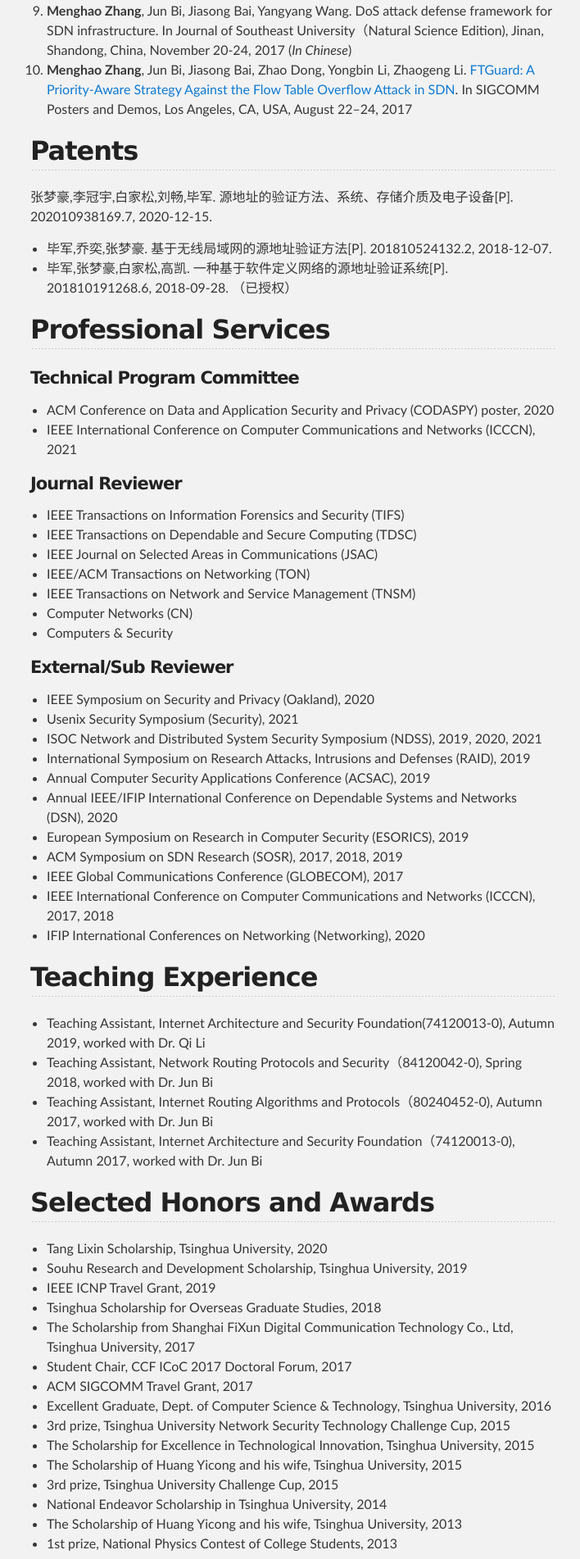
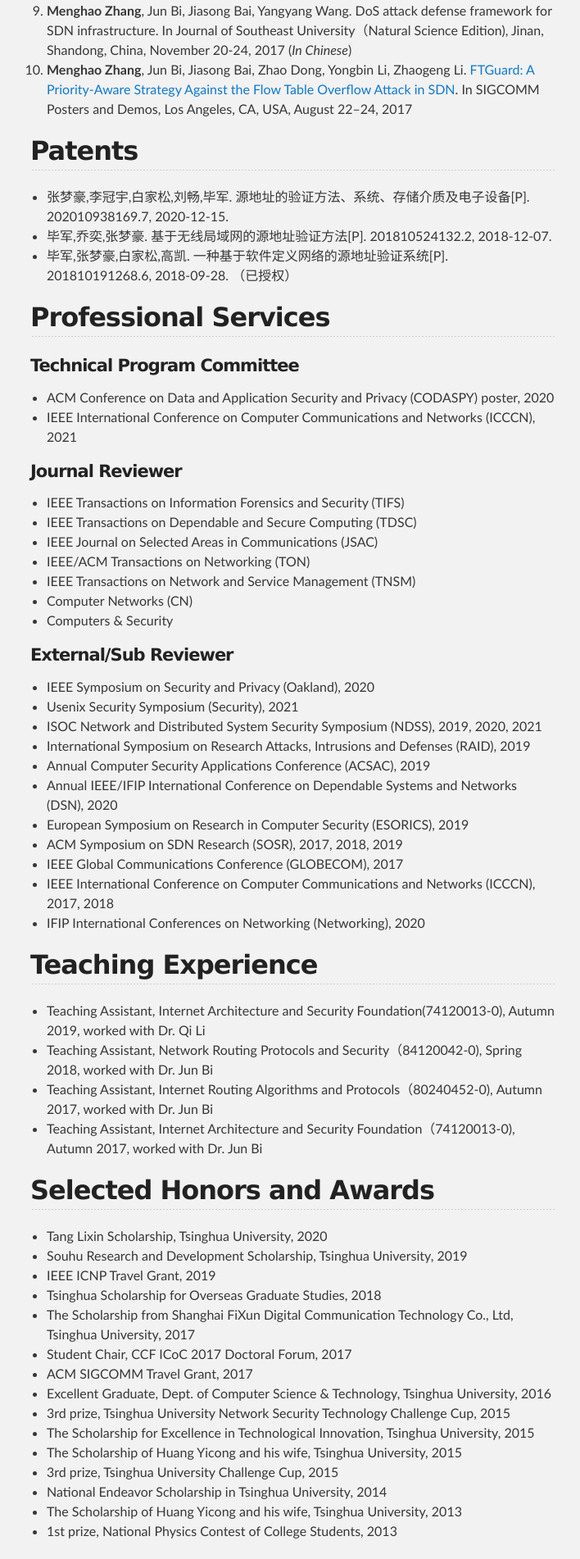
Before and after one commit to zhangmenghao/zhangmenghao.github.io, a Jekyll site: the page built from index.md, in a window 1280 px wide. Shown: the part 2416-4318 px from the top of the page at 82% size, without its empty margins (283-991 px from the left). Built offline with Jekyll 4.4.1, drawn with Linux system fonts in a browser that asks for light colours.

Commit message:
Update Patents

```diff
--- a/index.md
+++ b/index.md
@@ -73,7 +73,7 @@ In SIGCOMM Posters and Demos, Los Angeles, CA, USA, August 22–24, 2017
 
 
 ## Patents
-张梦豪,李冠宇,白家松,刘畅,毕军. 源地址的验证方法、系统、存储介质及电子设备[P]. 202010938169.7, 2020-12-15.
+* 张梦豪,李冠宇,白家松,刘畅,毕军. 源地址的验证方法、系统、存储介质及电子设备[P]. 202010938169.7, 2020-12-15.
 * 毕军,乔奕,张梦豪. 基于无线局域网的源地址验证方法[P]. 201810524132.2, 2018-12-07.
 * 毕军,张梦豪,白家松,高凯. 一种基于软件定义网络的源地址验证系统[P]. 201810191268.6, 2018-09-28. （已授权）
 
```
